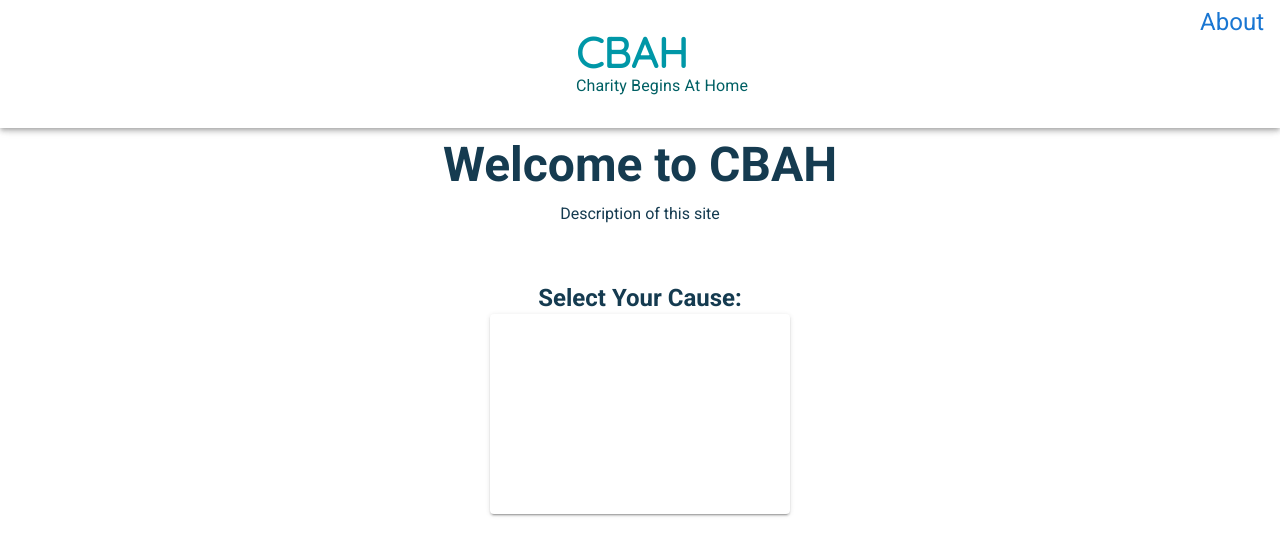
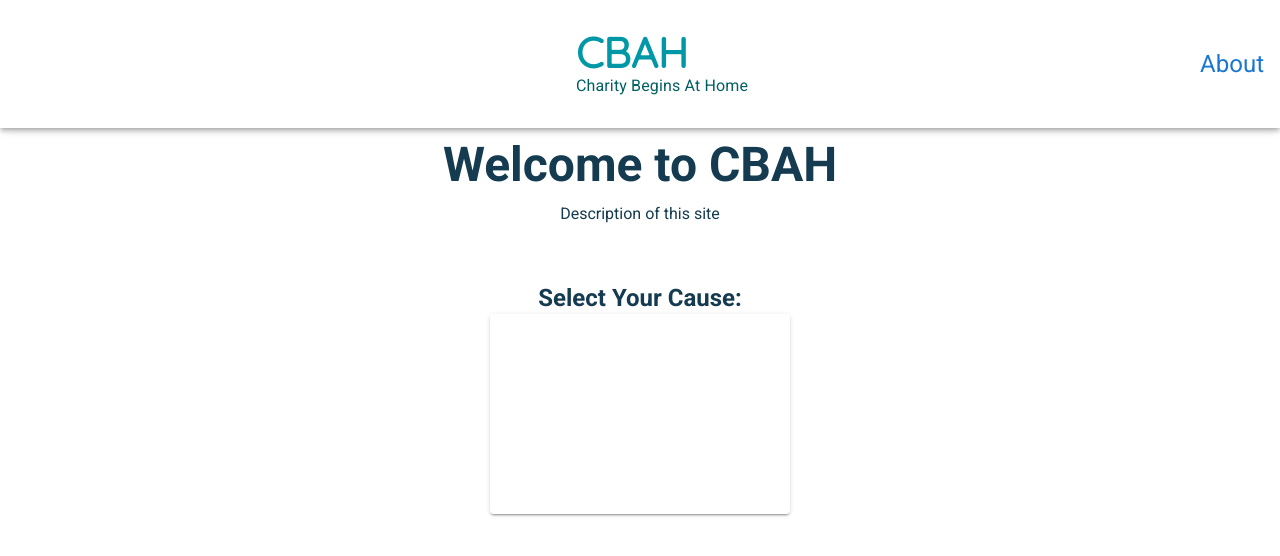
Before and after one commit to zoyavirji/charity-links, a Vue app: page / in a window 1280 px wide. Shown: the top 556 px of the page. Built offline with nearby package versions, Linux system fonts and the light colour scheme; what vue-page-title would draw is missing.

Commit message:
Fix link alignment

```diff
--- a/src/App.vue
+++ b/src/App.vue
@@ -20,7 +20,7 @@
       </div>
       </router-link>
       <v-spacer></v-spacer>
-      <a class="align-self" href="/about">About</a>
+      <a class="align-self-center" href="/about">About</a>
     </v-app-bar>
 
     <v-main>
```
